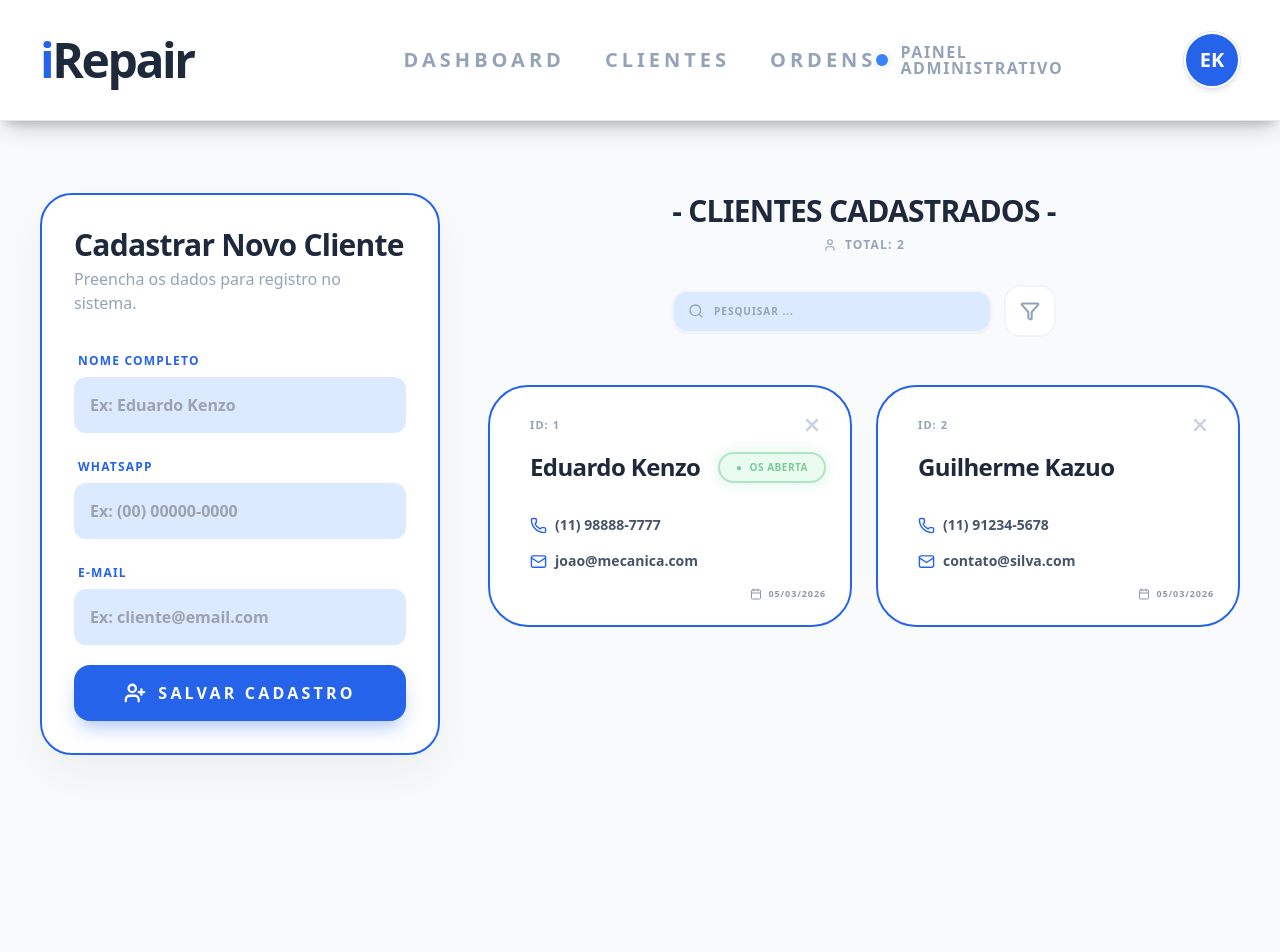
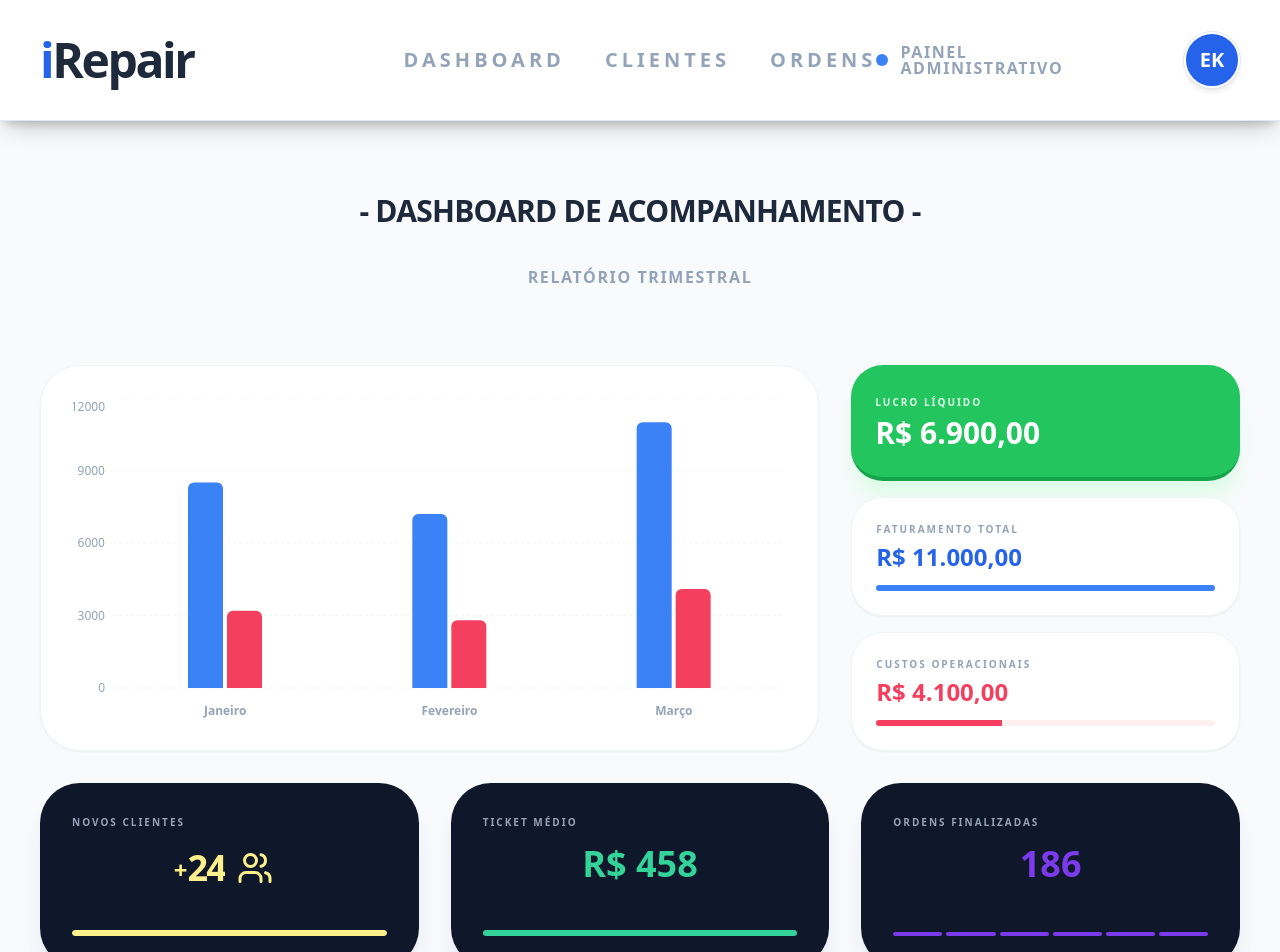
Before and after one commit to eychibassi/iRepair, a React (Vite) app: page / in a window 1280 px wide. Shown: the top 952 px of the page. Built offline with nearby package versions, Linux system fonts and the light colour scheme.

Commit message:
feat: define a estrtura e o estilo do gráfico e dos cards da página Dashboard

```diff
--- a/package.json
+++ b/package.json
@@ -13,7 +13,8 @@
     "lucide-react": "^0.577.0",
     "react": "^19.0.0",
     "react-dom": "^19.0.0",
-    "react-router-dom": "^7.13.1"
+    "react-router-dom": "^7.13.1",
+    "recharts": "^3.8.0"
   },
   "devDependencies": {
     "@types/react": "^19.0.0",
--- a/scr/App.tsx
+++ b/scr/App.tsx
@@ -5,6 +5,7 @@ import { Header } from './components/Header';
 import { NewOrderBox } from './components/NewOrderBox';
 import { ServiceList } from './components/ServiceList';
 import { OrdersPage } from './pages/ServiceOrders';
+import { Dashboard } from './pages/Dashboard';
 
 export function App() {
   return (
@@ -13,12 +14,15 @@ export function App() {
       <Header />
 
       <main>
-        <Routes>
-          <Route path="/" element={<Clients />} />
-          <Route path="/clients" element={<Clients />} />
-          <Route path="/orders" element={<OrdersPage />} />
-        </Routes>
-      </main>
+  <Routes>
+    {/* Mude a rota raiz para a Dashboard */}
+    <Route path="/" element={<Dashboard orders={[]} />} />
+
+    <Route path="/" element={<Dashboard orders={[]} />} />
+    <Route path="/clients" element={<Clients />} />
+    <Route path="/orders" element={<OrdersPage />} />
+  </Routes>
+</main>
     </BrowserRouter>
   );
 }
--- a/scr/pages/Dashboard.tsx
+++ b/scr/pages/Dashboard.tsx
@@ -1 +1,147 @@
-//aaaaaaa
+import React from 'react';
+import { ServiceOrder } from '../types';
+import { BarChart, Bar, XAxis, YAxis, CartesianGrid, Tooltip, ResponsiveContainer, Legend } from 'recharts';
+import { Users, Ticket, CheckCircle2 } from 'lucide-react';
+
+interface DashboardProps {
+  orders: ServiceOrder[];
+}
+
+// Dados fictícios para o Trimestre
+const financialData = [
+  { mes: 'Janeiro', faturamento: 8500, custos: 3200, lucro: 5300 },
+  { mes: 'Fevereiro', faturamento: 7200, custos: 2800, lucro: 4400 },
+  { mes: 'Março', faturamento: 11000, custos: 4100, lucro: 6900 },
+];
+export const Dashboard = () => {
+  return (
+    <div className="w-full min-h-screen bg-slate-50 p-4 pt-10">
+
+      {/* Título Centralizado */}
+      <div className="text-center mb-20">
+        <h1 className="text-3xl font-black text-slate-800 tracking-tight uppercase">
+          - Dashboard de Acompanhamento -
+        </h1>
+        <p className="text-base font-bold text-slate-400 uppercase tracking-widest leading-none mt-10">
+          Relatório Trimestral
+        </p>
+      </div>
+
+      <div className="max-w-[1200px] mx-auto"> {/* Container para alinhar tudo ao centro */}
+
+        {/* PRIMEIRA LINHA: GRÁFICO E CARDS FINANCEIROS */}
+        <div className="flex flex-col lg:flex-row items-stretch gap-8">
+
+          {/* LADO ESQUERDO: GRÁFICO */}
+          <div className="lg:w-2/3 bg-white p-8 rounded-[2.5rem] border border-slate-100 shadow-sm flex flex-col">
+            <div className="flex-1 min-h-[320px] w-full">
+              <ResponsiveContainer width="100%" height="100%">
+                <BarChart data={financialData} margin={{ top: 0, right: 0, left: -20, bottom: 0 }}>
+                  <CartesianGrid strokeDasharray="3 3" vertical={false} stroke="#f1f5f9" />
+                  <XAxis dataKey="mes" axisLine={false} tickLine={false} tick={{fill: '#94a3b8', fontSize: 12, fontWeight: 700}} dy={10} />
+                  <YAxis axisLine={false} tickLine={false} tick={{fill: '#94a3b8', fontSize: 12}} />
+                  <Tooltip cursor={{fill: '#f8fafc'}} contentStyle={{ borderRadius: '20px', border: 'none', boxShadow: '0 20px 25px -5px rgb(0 0 0 / 0.1)' }} />
+                  <Bar dataKey="faturamento" fill="#3b82f6" radius={[6, 6, 0, 0]} barSize={35} />
+                  <Bar dataKey="custos" fill="#f43f5e" radius={[6, 6, 0, 0]} barSize={35} />
+                </BarChart>
+              </ResponsiveContainer>
+            </div>
+          </div>
+
+          {/* LADO DIREITO: CARDS LATERAIS */}
+          <div className="lg:w-1/3 flex flex-col gap-4">
+            <div className="flex-1 bg-green-500 p-6 rounded-[2rem] shadow-xl shadow-green-100 border-b-4 border-green-600 flex flex-col justify-center">
+              <p className="text-green-100 text-[10px] font-black uppercase tracking-[0.2em] mb-2">Lucro Líquido</p>
+              <div className="flex items-center gap-3">
+                <h3 className="text-3xl font-black text-white leading-none">R$ 6.900,00</h3>
+
+              </div>
+            </div>
+
+            <div className="flex-1 bg-white p-6 rounded-[2rem] border border-slate-100 shadow-sm flex flex-col justify-center">
+              <p className="text-slate-400 text-[10px] font-black uppercase tracking-[0.2em] mb-2">Faturamento Total</p>
+              <h3 className="text-2xl font-black text-blue-600 uppercase leading-none">R$ 11.000,00</h3>
+              <div className="w-full bg-blue-50 h-1.5 mt-4 rounded-full overflow-hidden">
+                <div className="bg-blue-500 h-full w-full"></div>
+              </div>
+            </div>
+
+            <div className="flex-1 bg-white p-6 rounded-[2rem] border border-slate-100 shadow-sm flex flex-col justify-center">
+              <p className="text-slate-400 text-[10px] font-black uppercase tracking-[0.2em] mb-2">Custos Operacionais</p>
+              <h3 className="text-2xl font-black text-rose-500 uppercase leading-none">R$ 4.100,00</h3>
+              <div className="w-full bg-rose-50 h-1.5 mt-4 rounded-full overflow-hidden">
+                <div className="bg-rose-500 h-full w-[37%]"></div>
+              </div>
+            </div>
+          </div>
+        </div>
+
+        {/* --- AQUI ENTRA A SEGUNDA LINHA QUE VOCÊ PEDIU --- */}
+        <div className="grid grid-cols-1 md:grid-cols-3 gap-8 mt-8 pb-10">
+
+          {/* CARD: NOVOS CLIENTES */}
+<div className="bg-slate-900 p-8 rounded-[2.5rem] shadow-xl shadow-slate-200 flex flex-col justify-between">
+  <div>
+    <p className="text-[10px] font-black text-slate-400 uppercase tracking-[0.2em] mb-2">
+      Novos Clientes
+    </p>
+
+    <div className="flex items-center justify-center">
+      {/* GRUPO: + E NÚMERO */}
+      <div className="flex items-start">
+        <span className="text-2xl font-black text-yellow-200 mt-1">+</span>
+        <h3 className="text-4xl font-black text-yellow-200 leading-none tracking-tighter">
+          24
+        </h3>
+      </div>
+
+      {/* ÍCONE DE PESSOA */}
+      <div className="bg-slate-900  p-3 rounded-2xl flex items-center justify-center">
+        <Users size={36} className="text-yellow-200" />
+      </div>
+    </div>
+
+    {/* Barra Amarela de Progresso */}
+    <div className="w-full bg-slate-800 h-1.5 mt-8 rounded-full overflow-hidden">
+      <div className="bg-yellow-200 h-full w-full rounded-full shadow-[0_0_10px_rgba(254,240,138,0.4)]"></div>
+    </div>
+  </div>
+</div>
+          {/* CARD: TICKET MÉDIO */}
+<div className="bg-slate-900 p-8 rounded-[2.5rem] shadow-xl shadow-slate-200 flex flex-col justify-between">
+  <div>
+    <p className="text-[10px] font-black text-slate-400 uppercase tracking-[0.2em] mb-2">
+      Ticket Médio
+    </p>
+
+    <div className="flex justify-center w-full py-2">
+      <h3 className="text-4xl font-black text-emerald-400 leading-none">R$ 458</h3>
+    </div>
+  </div>
+
+  <div className="w-full bg-blue-50 h-1.5 mt-4 rounded-full overflow-hidden">
+    <div className="bg-emerald-400 h-full w-[100%]"></div>
+  </div>
+</div>
+          {/* CARD: OS FINALIZADAS */}
+          <div className="bg-slate-900 p-8 rounded-[2.5rem] shadow-xl shadow-slate-200 flex flex-col justify-between">
+            <div>
+              <p className="text-slate-400 text-[10px] font-black uppercase tracking-[0.2em] mb-2">Ordens Finalizadas</p>
+              <div className="flex justify-center w-full py-2">
+      <h3 className="text-4xl font-black text-violet-600 leading-none">186</h3>
+    </div>
+            </div>
+            <div className="mt-4 flex gap-1">
+              {[1, 2, 3, 4, 5, 6].map((i) => (
+                <div key={i} className={`h-1 flex-1 rounded-full ${i <= 6 ? 'bg-violet-600' : 'bg-slate-700'}`}></div>
+              ))}
+            </div>
+          </div>
+
+        </div>
+        {/* --- FIM DA SEGUNDA LINHA --- */}
+
+      </div>
+    </div>
+  );
+};
```
Also changed, not shown: 1 other file (tests, documents, lock files or other folders).
